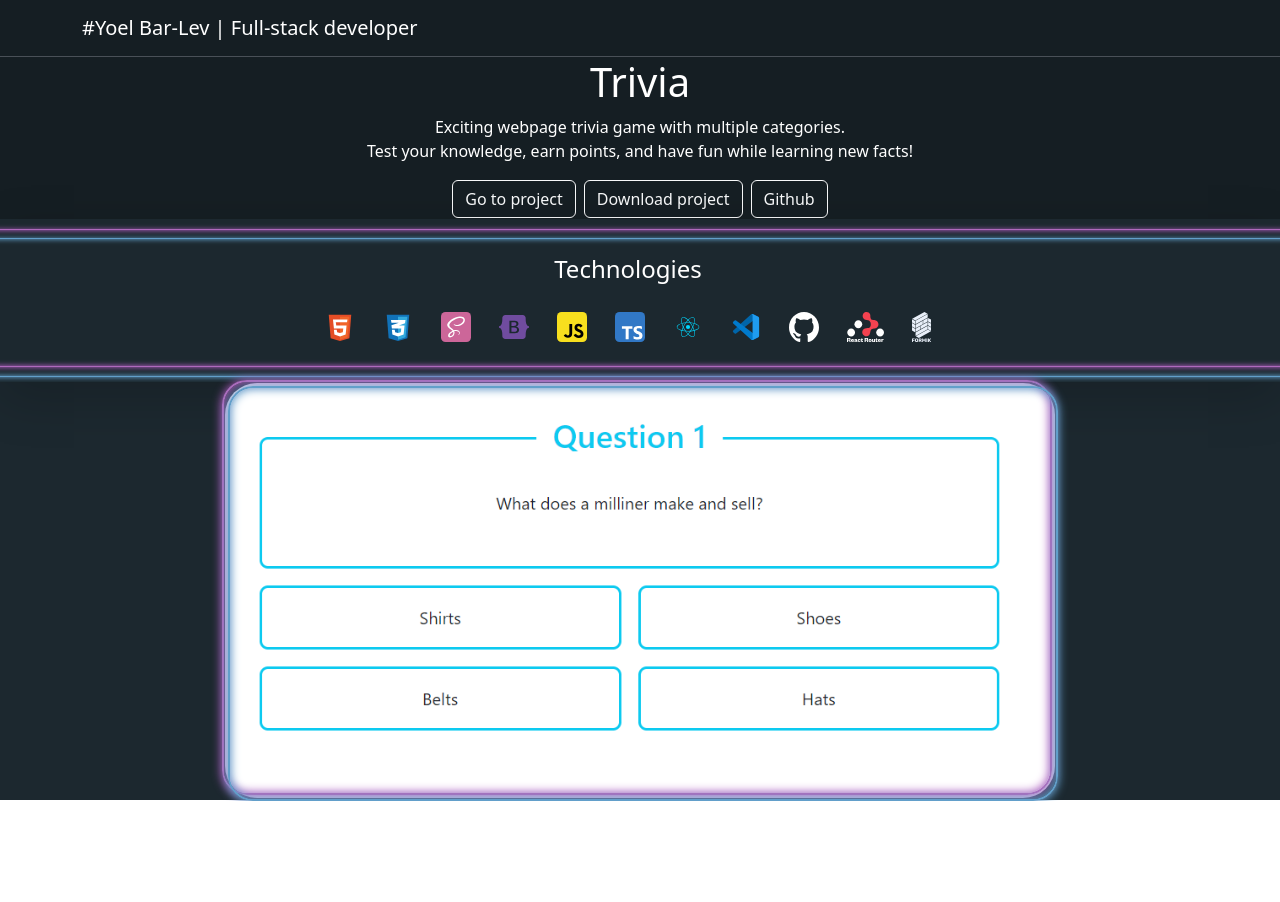
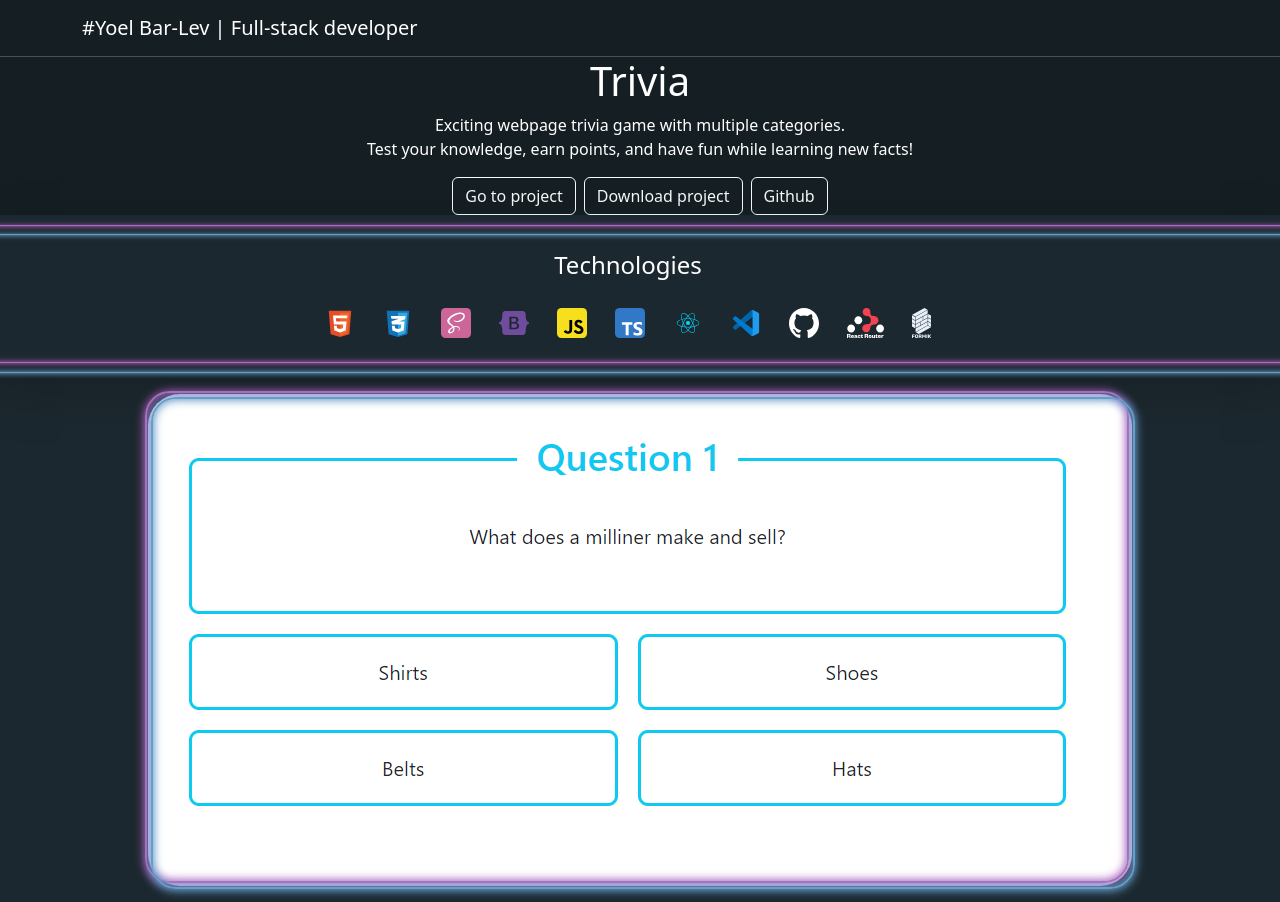
Before and after one commit to YoyoBL/Portfolio-react, a React (Create React App) app: page /Portfolio-react/Trivia in a window 1280 px wide. Before the commit the page ends 801 px from the top, so only its background shows below. Built offline with nearby package versions, Linux system fonts and the light colour scheme.

Commit message:
fixed styling

```diff
--- a/src/components/projectPage.jsx
+++ b/src/components/projectPage.jsx
@@ -4,7 +4,10 @@
 
 const ProjectPage = ({ project }) => {
    return (
-      <div className="d-flex flex-column" style={{ height: "100vh" }}>
+      <div
+         className="d-flex flex-column overflow-hidden"
+         style={{ minHeight: "100vh" }}
+      >
          <header className="sticky-top">
             <nav
                className="navbar border-bottom border-bottom-dark bg-black bg-opacity-25"
@@ -17,9 +20,8 @@
                </div>
             </nav>
          </header>
-         <main className="flex-fill">
-            <div className="container-fluid d-flex flex-column h-100">
-               <div className="row flex-fill text-center text-white center-all bg-black bg-opacity-25  ">
+         <main className="flex-fill d-flex flex-column">
+            <div className="row text-center text-white center-all bg-black bg-opacity-25">
                <h1>{project.title}</h1>
                <p>{project.description}</p>
                <div className="d-flex flex-nowrap justify-content-center align-items-stretch gap-2">
@@ -55,16 +57,15 @@
                   Technologies={["html-5", "css-3", "sass", "bootstrap"]}
                />
             </div>
-               <div className="row flex-fill">
-                  <div className="col-11 col-md-8 m-auto ">
-                     <div className="frames ">
+
+            <div className="flex-fill center-all p-3">
+               <div className="frames">
                   <img
                      src={`./images/Sites_thumbnails/${project.title}.png`}
                      alt="project screenshot"
                      className="img-fluid rounded-5"
+                     style={{ maxHeight: "500px" }}
                   />
-                     </div>
-                  </div>
                </div>
             </div>
          </main>
```
Lines whose indentation alone changed are shown as unchanged.
